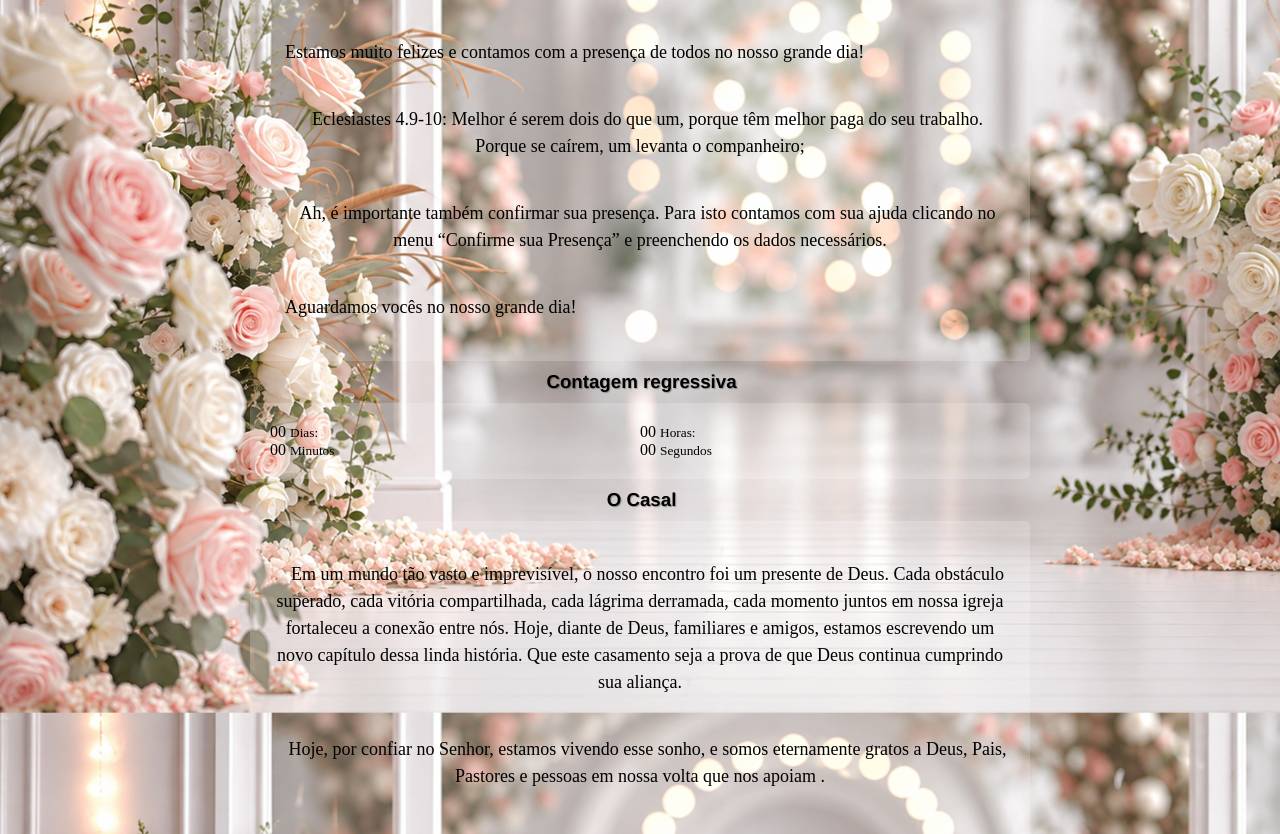
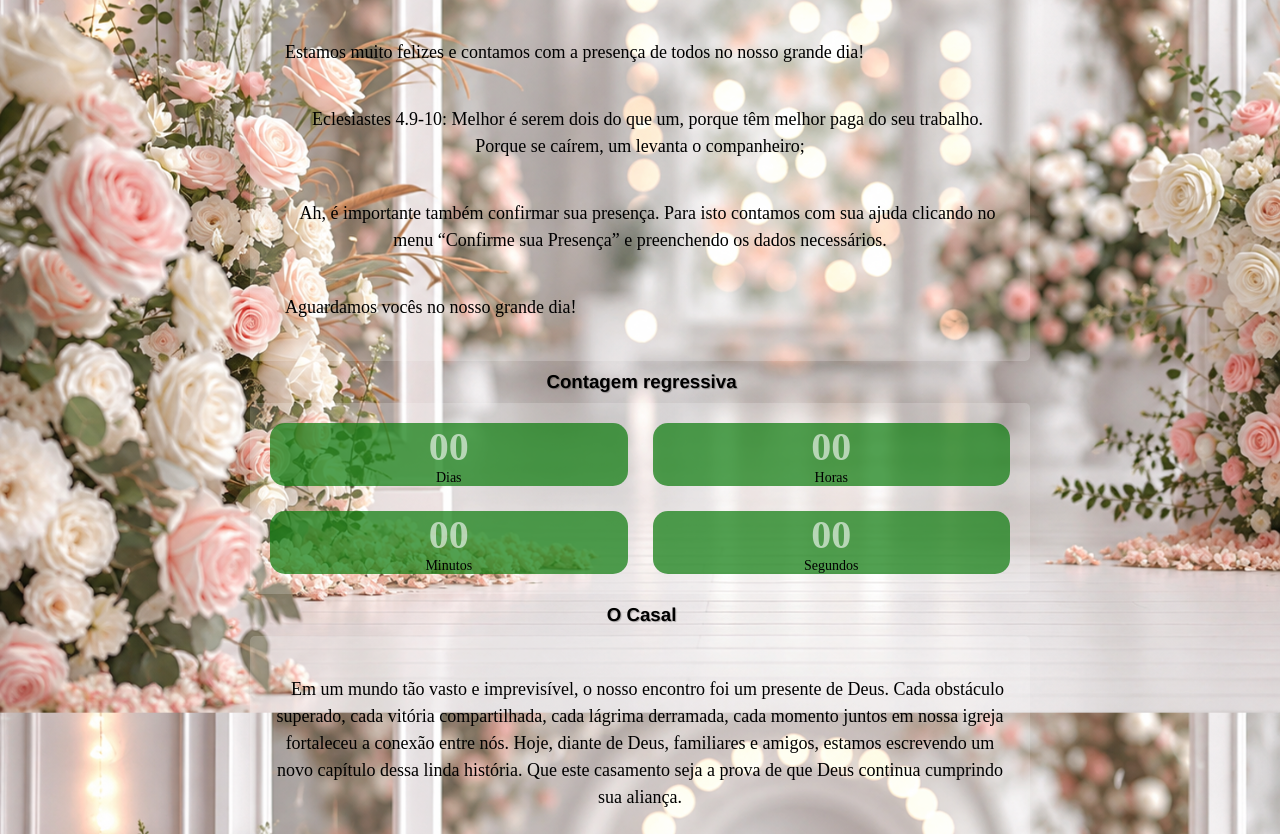
Before and after one commit to Eliseuzin/Ilsiane-Eliseu, a Python web app: template estudos/templates/index.html in a window 1280 px wide. Shown: the part 217-1051 px from the top of the page. Run offline with Jinja, Linux system fonts and the light colour scheme; the template is opened without the code that fills it, so the values that code supplies are empty.

Commit message:
dando vida com css a contagem regressiva

```diff
--- a/estudos/static/css/modelo_convite_casamento.css
+++ b/estudos/static/css/modelo_convite_casamento.css
@@ -110,6 +110,41 @@ main > div {
 #contagemregressiva > div {
   flex: 300px;
 }
+
+.contador {
+    display: flex;
+    justify-content: center;
+    gap: 25px;
+    text-align: center;
+}
+
+.contador div {
+    display: flex;
+    flex-direction: column;
+    background-color: var(--cor2);
+    border: 2px solid #ffffff90#333;
+    border-radius: 15px;
+    padding: 0%;
+    margin: 0%;
+
+}
+
+.contador span {
+    font-size: 40px;
+    font-weight: bold;
+    color: #ffffff99;
+    align-content: space-between;
+
+
+}
+
+.contador small {
+    font-size: 14px;
+
+
+}
+
+
 /* fim contagemre gressiva */
 
 
--- a/estudos/templates/index.html
+++ b/estudos/templates/index.html
@@ -40,15 +40,15 @@
               </div>
 
             <h1>Contagem regressiva</h1>
-            <div id="contagemregressiva">
+            <div id="contagemregressiva" class="contador">
               <div>
                 <span id="dias">00</span>
-                <small>Dias:</small>
+                <small>Dias</small>
               </div>
 
               <div>
                 <span id="horas">00</span>
-                <small>Horas:</small>
+                <small>Horas</small>
               </div>
 
               <div>
```
